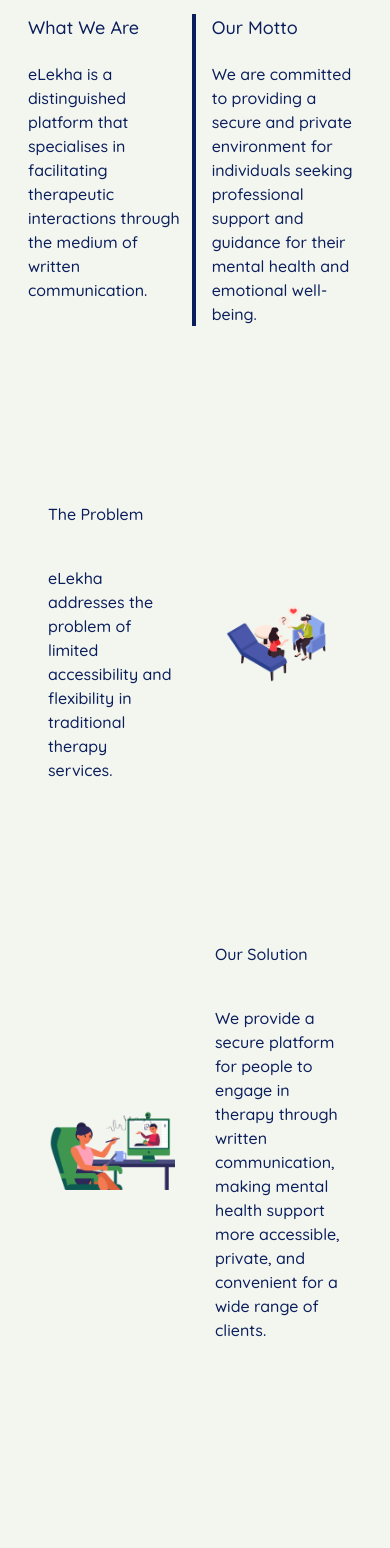
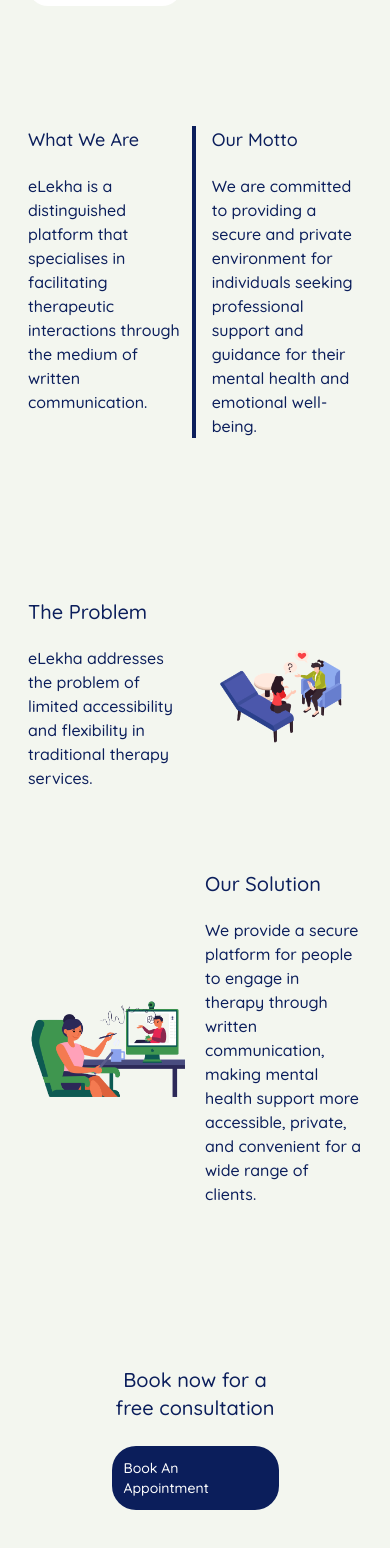
Before and after one commit to rmurarishetti/EHRSoulbound, a Next.js app in the folder ehr-soulbound/: page / in a window 390 px wide. Shown: the part 416-1964 px from the top of the page. Built offline with nearby package versions, Linux system fonts and the light colour scheme; no server answers.

Commit message:
wip: mobile-compatibility

```diff
--- a/ehr-soulbound/src/app/page.tsx
+++ b/ehr-soulbound/src/app/page.tsx
@@ -6,7 +6,7 @@
   return (
     <main className="min-h-screen flex flex-row items-center">
       <div className="flex flex-wrap justify-start md:p-10 p-2">
-        <div className="flex flex-row md:pl-10 pl-5 md:my-20 my-4 w-full">
+        <div className="flex flex-row md:pl-10 pl-5 md:my-20 my-10 w-full">
           <div className="md:mr-10 mr-2">
             <h3 className="font-quicksand md:max-lg:text-4xl/tight lg:text-6xl/tight text-2xl/tight font-medium text-[#0B1E5B]">
               A Platform For Your EHR
@@ -44,9 +44,11 @@
             />
           </div>
         </div>
-        <div className="flex flex-row flex-wrap md:px-10 px-5 md:my-20 my-4 font-quicksand font-medium text-[#0B1E5B]">
+        <div className="flex flex-row flex-wrap md:px-10 px-5 my-20 font-quicksand font-medium text-[#0B1E5B]">
           <div className="w-[49%] md:pr-10 pr-2">
-            <div className="md:max-lg:text-3xl lg:text-5xl text-lg">What We Are</div>
+            <div className="md:max-lg:text-3xl lg:text-5xl text-lg">
+              What We Are
+            </div>
             <div className="pt-5 md:max-lg:text-md lg:text-lg text-base">
               eLekha is a distinguished platform that specialises in
               facilitating therapeutic interactions through the medium of
@@ -55,7 +57,9 @@
           </div>
           <div className="h-full w-1 bg-[#0B1E5B]"></div>
           <div className="w-[49%] md:pl-20 pl-4">
-            <div className="md:max-lg:text-3xl lg:text-5xl text-lg">Our Motto</div>
+            <div className="md:max-lg:text-3xl lg:text-5xl text-lg">
+              Our Motto
+            </div>
             <div className="pt-5 md:max-lg:text-md lg:text-lg text-base">
               We are committed to providing a secure and private environment for
               individuals seeking professional support and guidance for their
@@ -63,11 +67,13 @@
             </div>
           </div>
         </div>
-        <div className="flex flex-wrap justify-start font-medium text-[#0B1E5B] my-20">
-          <div className="flex flex-row w-full items-center px-10 my-20">
-            <div className="w-1/2 mr-10">
-              <div className="font-quicksand md:max-lg:text-3xl lg:text-5xl">The Problem</div>
-              <div className="mt-10 font-quicksand md:max-lg:text-lg lg:text-xl">
+        <div className="flex flex-wrap justify-start font-medium text-[#0B1E5B] md:my-20 my-10">
+          <div className="flex flex-row w-full items-center md:px-10 px-5 md:my-20 my-10">
+            <div className="w-1/2 md:mr-10 mr-5">
+              <div className="font-quicksand md:max-lg:text-3xl lg:text-5xl text-xl">
+                The Problem
+              </div>
+              <div className="md:mt-10 mt-5 font-quicksand md:max-lg:text-lg lg:text-xl text-base">
                 eLekha addresses the problem of limited accessibility and
                 flexibility in traditional therapy services.
               </div>
@@ -81,7 +87,7 @@
               />
             </div>
           </div>
-          <div className="flex flex-row w-full items-center px-10 my-20">
+          <div className="flex flex-row w-full items-center md:px-10 px-5 md:my-20 my-10">
             <div className="flex w-1/2 justify-start">
               <Image
                 alt="psych-2.png"
@@ -90,9 +96,11 @@
                 height={300}
               />
             </div>
-            <div className="w-1/2 ml-10">
-              <div className="font-quicksand md:max-lg:text-3xl lg:text-5xl">Our Solution</div>
-              <div className="mt-10 font-quicksand md:max-lg:text-lg lg:text-xl">
+            <div className="w-1/2 md:ml-10 ml-5">
+              <div className="font-quicksand md:max-lg:text-3xl lg:text-5xl text-xl">
+                Our Solution
+              </div>
+              <div className="md:mt-10 mt-5 font-quicksand md:max-lg:text-lg lg:text-xl text-base">
                 We provide a secure platform for people to engage in therapy
                 through written communication, making mental health support more
                 accessible, private, and convenient for a wide range of clients.
@@ -100,13 +108,13 @@
             </div>
           </div>
         </div>
-        <div className="w-full flex items-center justify-center my-20 px-10 font-quicksand font-medium text-[#0B1E5B]">
+        <div className="w-full flex items-center justify-center my-20 md:px-10 px-5 font-quicksand font-medium text-[#0B1E5B]">
           <div className="w-1/2 flex flex-col flex-wrap items-center">
-            <div className="md:max-lg:text-3xl lg:text-5xl text-center">
+            <div className="md:max-lg:text-3xl lg:text-5xl text-xl text-center">
               Book now for a free consultation
             </div>
             <Link
-              className="w-fit rounded-3xl mt-12 py-3 px-5 bg-[#0B1E5B] hover:bg-[#1e388a] font-quicksand md:max-lg:text-base lg:text-lg text-[#ffffff] transition ease-in-out delay-50 duration-200"
+              className="w-fit rounded-3xl md:mt-12 mt-6 py-3 md:px-5 px-3 bg-[#0B1E5B] hover:bg-[#1e388a] font-quicksand md:max-lg:text-base lg:text-lg text-sm text-[#ffffff] transition ease-in-out delay-50 duration-200"
               href="/user/home"
             >
               Book An Appointment
```
